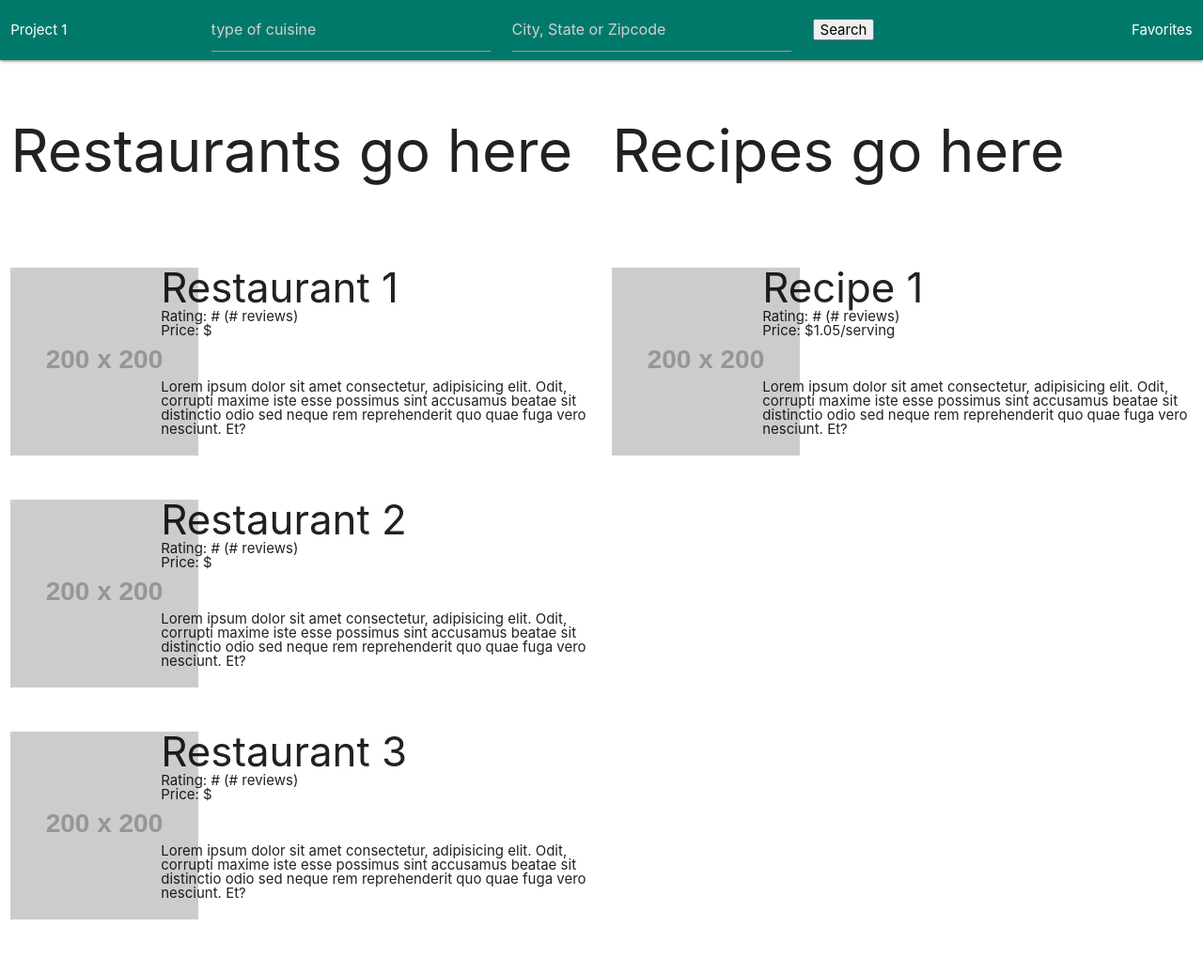
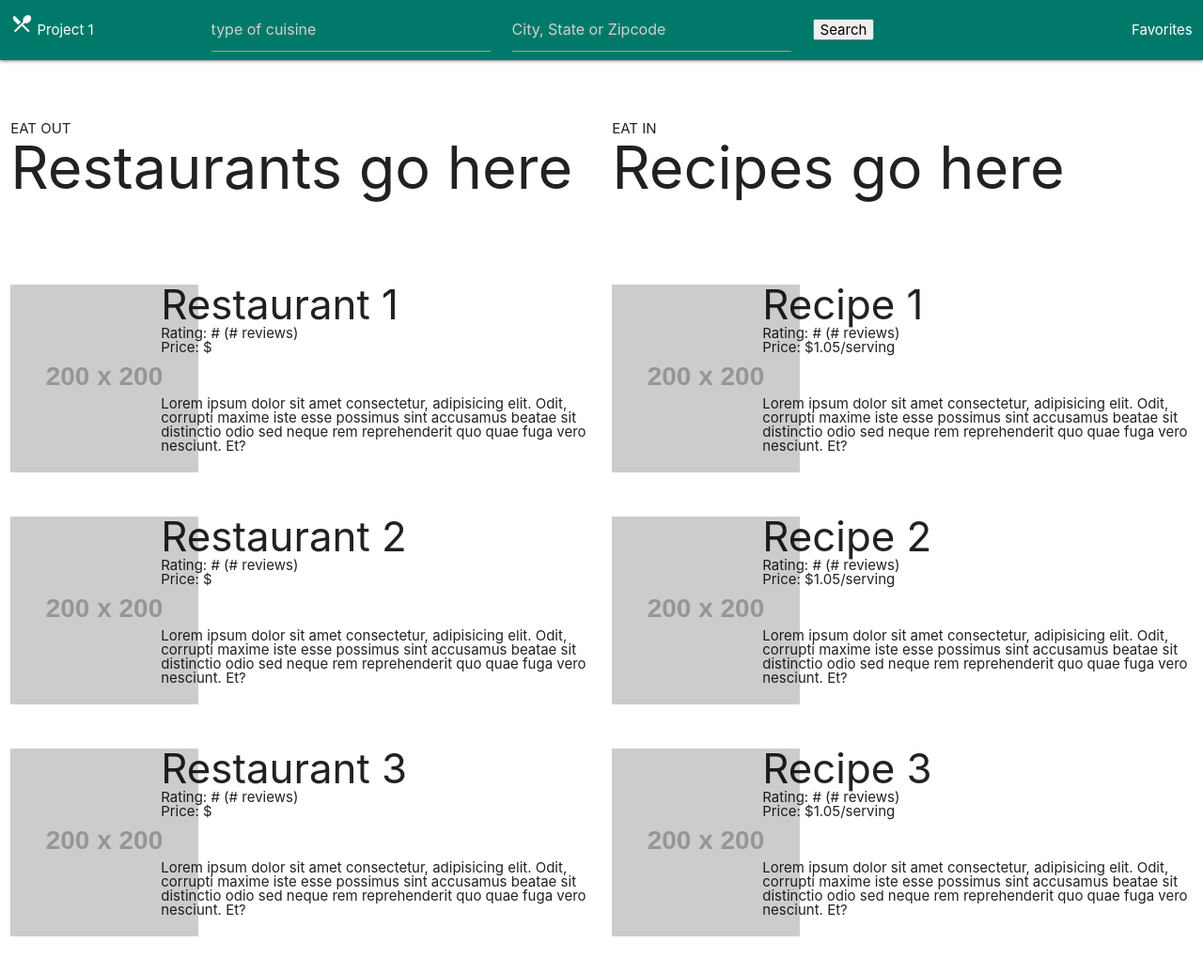
Before and after one commit to diaseu/Project1, a plain HTML site: page index.html in a window 1280 px wide. Shown: the whole page at 94% size. Drawn offline with nearby package versions, Linux system fonts and the light colour scheme; placeholder pictures from the web are drawn by us.

Commit message:
fleshed out HTML structure, added basic styles

```diff
--- a/Assets/style.css
+++ b/Assets/style.css
@@ -3,6 +3,10 @@
   max-width: none;
 }
 
+/* Margins */
+.mb-0 {
+  margin-bottom: 0;
+}
 .mb-3 {
   margin-bottom: 3rem;
 }
@@ -10,15 +14,23 @@
   margin-bottom: 6rem;
 }
 
+.mt-0 {
+  margin-top: 0;
+}
 .mt-3 {
   margin-top: 3rem;
 }
-
 .mt-6 {
   margin-top: 6rem;
 }
 
+/* Headings */
 h3 {
   margin: 0;
   line-height: 100%;
 }
+
+/* General Styles */
+.caps {
+  text-transform: uppercase;
+}
--- a/index.html
+++ b/index.html
@@ -5,8 +5,9 @@
   <meta charset="UTF-8">
   <meta http-equiv="X-UA-Compatible" content="IE=edge">
   <meta name="viewport" content="width=device-width, initial-scale=1.0">
-  <title></title>
+  <title>Project 1</title>
   <link rel="stylesheet" href="./Assets/reset.css">
+  <link rel="stylesheet" href="https://fonts.googleapis.com/icon?family=Material+Icons">
   <link rel="stylesheet" href="https://cdnjs.cloudflare.com/ajax/libs/materialize/1.0.0/css/materialize.min.css">
   <link rel="stylesheet" href="./Assets/style.css">
 </head>
@@ -14,7 +15,7 @@
 
 <header>
   <nav class="teal darken-2 row">
-    <div class="col s6 m2">Project 1</div>
+    <div class="col s6 m2"><span class="material-icons">local_dining</span> Project 1</div>
   <!-- Need Navbar-Brand -->
   <!-- Need Cuisine type input -->
     <div class="col s12 m3">
@@ -30,7 +31,7 @@
     </div>
   <!-- Need Favorites page link -->
     <div class="col s12 m1 offset-m2">
-      <a href="" class="right">Favorites</a>
+      <a href="favorites.html" class="right">Favorites</a>
     </div>
   </nav>
 </header>
@@ -39,7 +40,8 @@
     <div class="row">
       <!-- Restaurants side -->
       <div class="col s12 m6">
-        <h1 class="mb-6">Restaurants go here</h1>
+        <div class="mt-3 small caps">Eat Out</div>
+        <h1 id="restaurant-title" class="mt-0 mb-6">Restaurants go here</h1>
 
         <!-- Restaurant Results  -->
         <!-- Sample Result Item #1 -->
@@ -88,7 +90,8 @@
       </div>
       <!-- Recipes side -->
       <div class="col s12 m6">
-        <h1 class="mb-6">Recipes go here</h1>
+        <div class="mt-3 small caps">Eat In</div>
+        <h1 id="recipe-title" class="mt-0 mb-6">Recipes go here</h1>
 
         <!-- Recipes Results  -->
         <!-- Sample Result Item #1 -->
@@ -105,6 +108,36 @@
                 accusamus beatae sit distinctio odio sed neque rem reprehenderit quo quae fuga vero nesciunt. Et?</p>
           </div>
         </div>
+        <!-- Sample Result Item #2 -->
+        <div id="restaurant-results" class="row mt-3">
+          <div class="col s3">
+            <img src="https://dummyimage.com/200x200/666/fff.jpg&text=recipe">
+          </div>
+          <div class="col s9">
+            <h3>Recipe 2</h2>
+              <p>Rating: # (# reviews)</p>
+              <p class="mb-3">Price: $1.05/serving</p>
+
+              <p>Lorem ipsum dolor sit amet consectetur, adipisicing elit. Odit, corrupti maxime iste esse possimus sint
+                accusamus beatae sit distinctio odio sed neque rem reprehenderit quo quae fuga vero nesciunt. Et?</p>
+          </div>
+        </div>
+        <!-- Sample Result Item #3 -->
+        <div id="restaurant-results" class="row mt-3">
+          <div class="col s3">
+            <img src="https://dummyimage.com/200x200/999/fff.jpg&text=recipe">
+          </div>
+          <div class="col s9">
+            <h3>Recipe 3</h2>
+              <p>Rating: # (# reviews)</p>
+              <p class="mb-3">Price: $1.05/serving</p>
+
+              <p>Lorem ipsum dolor sit amet consectetur, adipisicing elit. Odit, corrupti maxime iste esse possimus sint
+                accusamus beatae sit distinctio odio sed neque rem reprehenderit quo quae fuga vero nesciunt. Et?</p>
+          </div>
+        </div>
+
+
 
       </div>
     </div>
```
